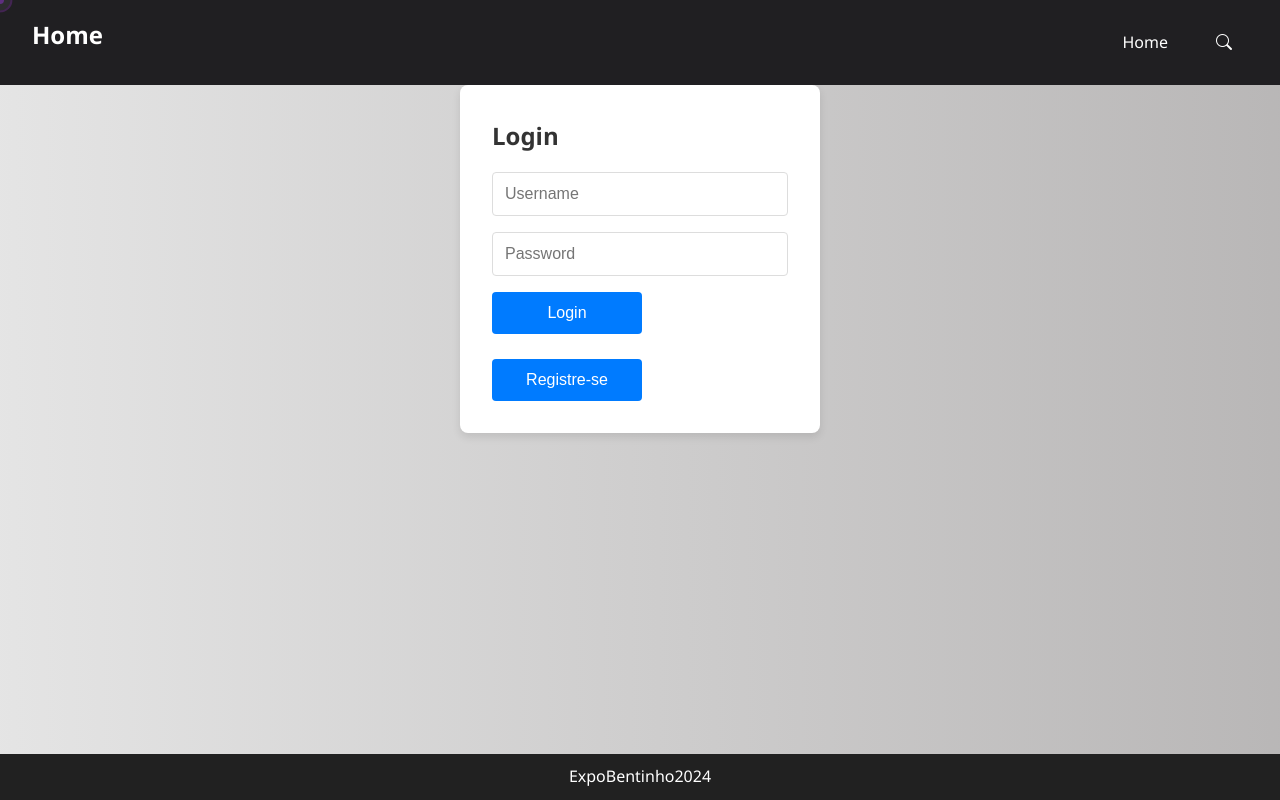
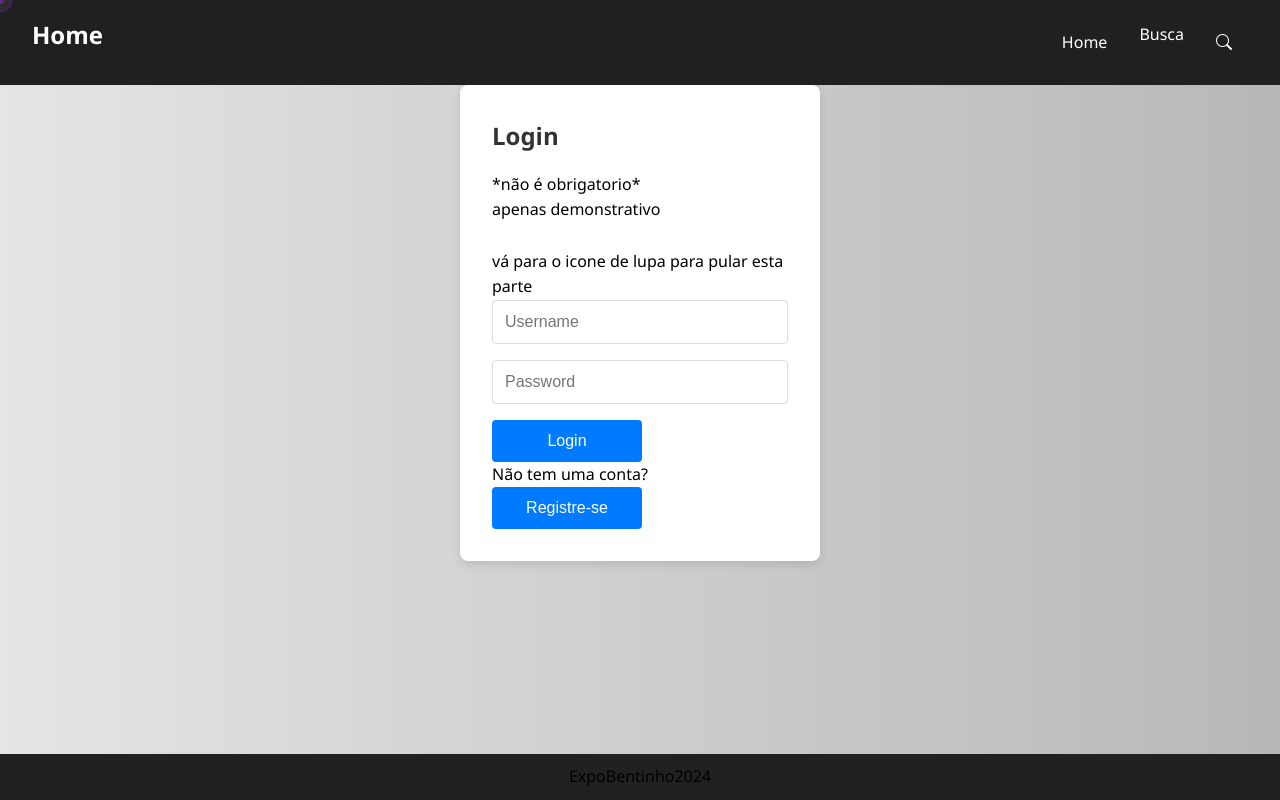
Before and after one commit to PrintfFiveo/newfronttest, a React (Vite) app: page / in a window 1280 px wide. Built offline with nearby package versions, Linux system fonts and the light colour scheme.

Commit message:
melhorias

```diff
--- a/src/components/LoginForm.css
+++ b/src/components/LoginForm.css
@@ -3,7 +3,7 @@
     margin: 0;
     padding: 0;
     box-sizing: border-box;
-    color: #ffffff;
+    color: #000000;
 }
 
 html,
--- a/src/components/Loginform.jsx
+++ b/src/components/Loginform.jsx
@@ -25,6 +25,11 @@ const Login = ({ setToken, switchToRegister }) => {
     <div className="login-container">
       <form className="login-form" onSubmit={handleSubmit}>
         <h2>Login</h2>
+        <p>*não é obrigatorio*</p>
+        <p>apenas demonstrativo</p>
+
+        <br></br>
+        <a>vá para o icone de lupa para pular esta parte</a>
         <input
           type="text"
           value={email}
--- a/src/components/NavBar.jsx
+++ b/src/components/NavBar.jsx
@@ -19,7 +19,7 @@ const Navbar = ( prop ) => {
       </div>
       <ul className={`nav-links ${isOpen ? 'show' : ''}`}>
         <li><a href="/">Home</a></li>
-         <li><a href="/search" className="bi bi-search"></a></li>
+        <p className='pa'>Busca</p><li><a href="/search" className="bi bi-search"></a></li>
       </ul>
     </nav>
   );
--- a/src/components/Navbar.css
+++ b/src/components/Navbar.css
@@ -8,7 +8,7 @@
     color: rgb(255, 255, 255);
     position: relative;
 }
-
+.pa{ color:#ffffff}
 .navbar .logo {
     font-size: 1.5rem;
     font-weight: bold;
@@ -24,12 +24,12 @@
 }
 
 .navbar .menu-toggle .bar {
-    background-color: rgb(255, 255, 255);
+    background-color: rgb(15, 2, 2);
     height: 3px;
     width: 30px;
     margin: 3px 0;
     transition: 0.3s;
-    color: #000000;
+    color: #ffffff;
 }
 
 .navbar .menu-toggle .bar.toggle:nth-child(1) {
@@ -57,8 +57,8 @@
     position: absolute;
     top: 60px;
     right: 0;
-    background-color: #ffffff;
-    color: #201f22;
+    background-color: #000000;
+    color: #ffffff;
     width: 100%;
     opacity: 1;
     z-index: 1;
@@ -67,7 +67,7 @@
 }
 
 .nav-links a {
-    color: rgb(0, 0, 0);
+    color: rgb(255, 255, 255);
     text-decoration: none;
     padding: 1rem;
     display: block;
@@ -93,7 +93,7 @@
         border-radius: 0;
     }
     .nav-links a{
-        color: #000000;
+        color: #ffffff;
     }
     .nav-links.show {
         transform: translateY(0);
```
